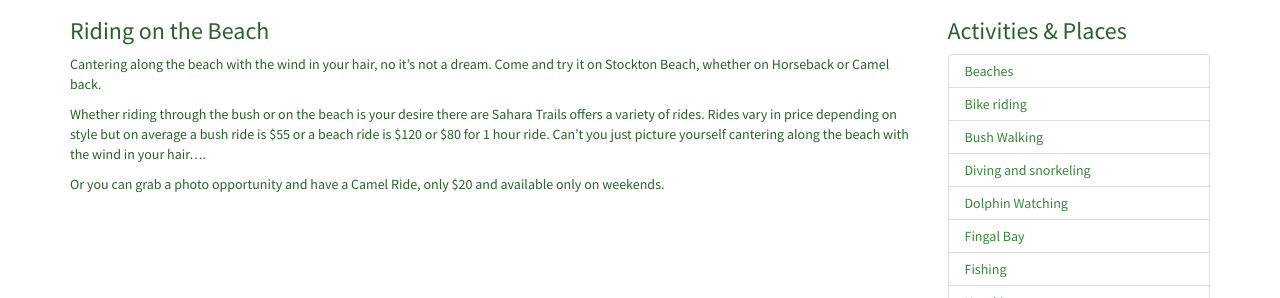
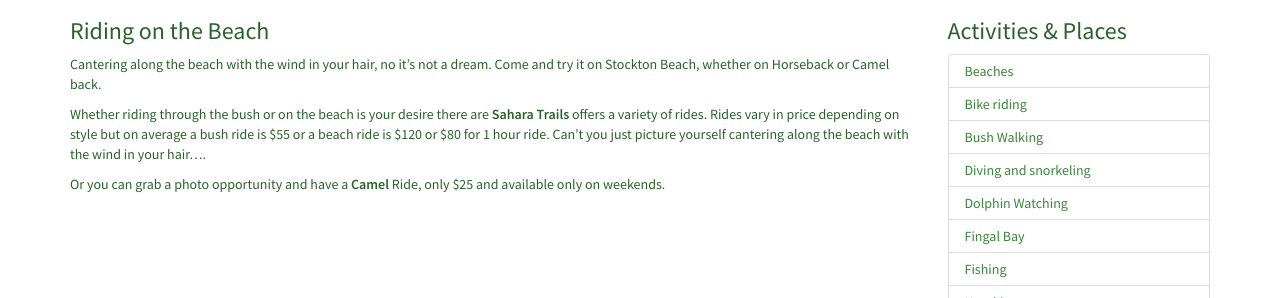
Before and after one commit to samuraibeach/samurai, a Jekyll site: the page built from _activities/11_riding-on-the-beach.md, in a window 1280 px wide and 1275 px high. Shown: the part 519-817 px from the top of the window. Built offline with Jekyll 4.4.1, drawn with Linux system fonts in a browser that asks for light colours.

Commit message:
Update from Forestry.io admin@samuraiportstephens.com.au updated _activities/11_riding-on-the-beach.md

```diff
--- a/_activities/11_riding-on-the-beach.md
+++ b/_activities/11_riding-on-the-beach.md
@@ -5,11 +5,13 @@ permalink: "/activities/riding-on-the-beach"
 redirect_from: "/Activities/article/riding-on-the-beach/"
 parent: "/activities/"
 coverpicture: coverpic-activities
+images: []
 
 ---
 ### Riding on the Beach
+
 Cantering along the beach with the wind in your hair, no it's not a dream. Come and try it on Stockton Beach, whether on Horseback or Camel back.
 
-Whether riding through the bush or on the beach is your desire there are Sahara Trails offers a variety of rides. Rides vary in price depending on style but on average a bush ride is $55 or a beach ride is $120 or $80 for 1 hour ride.  Can't you just picture yourself cantering along the beach with the wind in your hair....
+Whether riding through the bush or on the beach is your desire there are **Sahara Trails** offers a variety of rides. Rides vary in price depending on style but on average a bush ride is $55 or a beach ride is $120 or $80 for 1 hour ride.  Can't you just picture yourself cantering along the beach with the wind in your hair....
 
-Or you can grab a photo opportunity and have a Camel Ride, only $20 and available only on weekends.
+Or you can grab a photo opportunity and have a **Camel** Ride, only $25 and available only on weekends.
```
